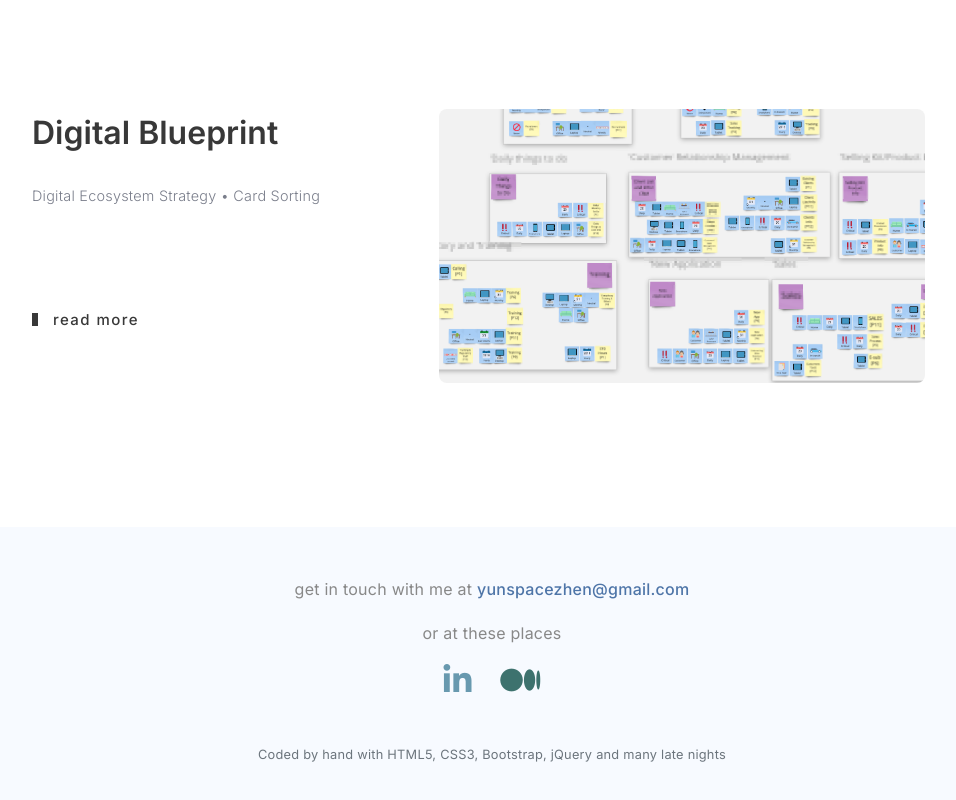
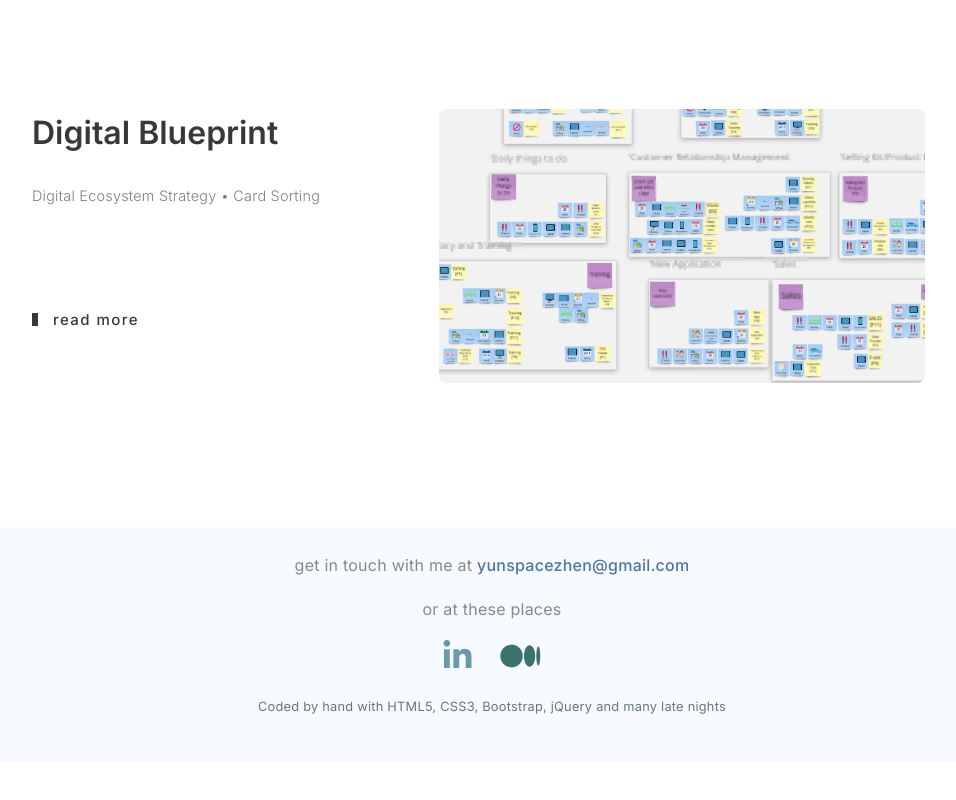
Before and after one commit to yunspacezhen/Portfolio, a plain HTML site: page index.html in a window 1280 px wide. Shown: the part 1474-2274 px from the top of the page, without its empty margins (148-1104 px from the left). After the commit the page ends 2236 px from the top, so only its background shows below. Drawn offline with nearby package versions, Linux system fonts and the light colour scheme.

Commit message:
Minor changes to Footer
Changed padding and spacing for footer

```diff
--- a/footer.html
+++ b/footer.html
@@ -1,5 +1,5 @@
 <footer class="bg-lightblue">
-    <div class="text-center py-5 px-2">
+    <div class="text-center py-4 px-2">
         <p>get in touch with me at <a class="email" href="mailto:yunspacezhen@gmail.com">yunspacezhen@gmail.com</a></p>
 
         <p>or at these places</p>
@@ -9,7 +9,6 @@
             &nbsp;&nbsp;&nbsp;&nbsp;&nbsp;<a href="https://medium.com/@yunspacezhen"><i class="fab fa-medium-m fa-2x" style="color:#3d726e"></i></a>
 
         </p>
-        <br>
 
         <p class="small text-muted">Coded by hand with HTML5, CSS3, Bootstrap, jQuery and many late nights </p>
     </div>
```
